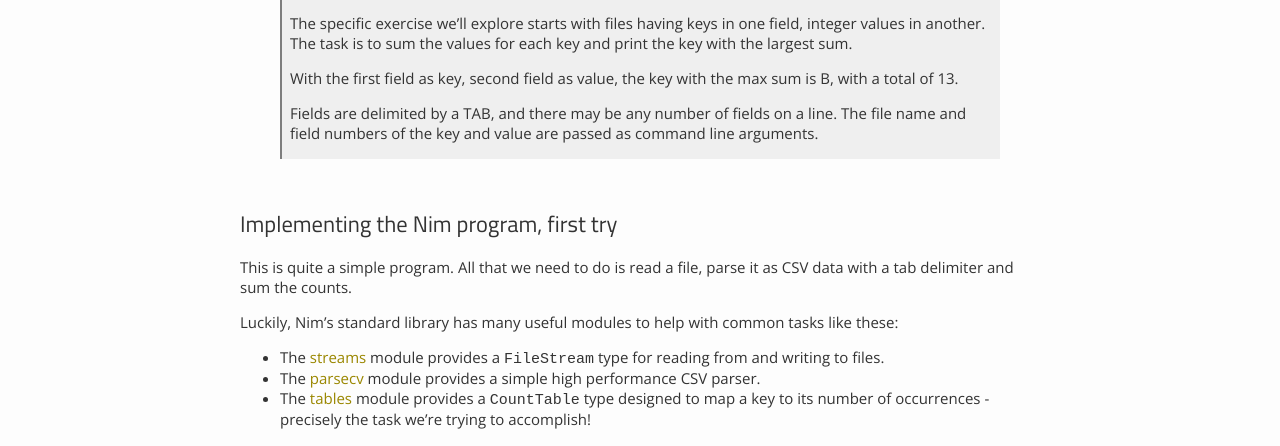
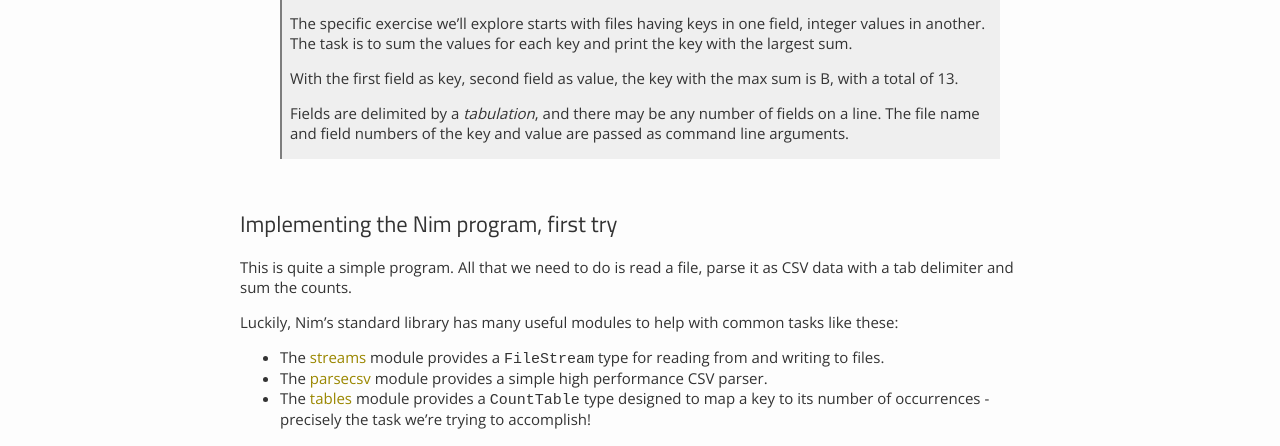
Before and after one commit to nim-lang/website, a Jekyll site: the page built from jekyll/_posts/2017-05-25-faster-command-line-tools-in-nim.md, in a window 1280 px wide and 900 px high. Shown: the part 443-889 px from the top of the window. Built offline with Jekyll 4.4.1, drawn with Linux system fonts in a browser that asks for light colours.

Commit message:
Some fixes in the "faster command line tools" articles

```diff
--- a/jekyll/_posts/2017-05-25-faster-command-line-tools-in-nim.md
+++ b/jekyll/_posts/2017-05-25-faster-command-line-tools-in-nim.md
@@ -15,7 +15,7 @@ Rather than explain the task again, I might as well quote the reference post tha
 >
 > With the first field as key, second field as value, the key with the max sum is B, with a total of 13.
 >
-> Fields are delimited by a TAB, and there may be any number of fields on a line. The file name and field numbers of the key and value are passed as command line arguments.
+> Fields are delimited by a *tabulation*, and there may be any number of fields on a line. The file name and field numbers of the key and value are passed as command line arguments.
 
 ## Implementing the Nim program, first try
 
@@ -24,7 +24,7 @@ This is quite a simple program. All that we need to do is read a file, parse it
 Luckily, Nim's standard library has many useful modules to help with common tasks like these:
 
 - The [streams](https://nim-lang.org/docs/streams.html) module provides a `FileStream` type for reading from and writing to files.
-- The [parsecv](https://nim-lang.org/docs/parsecsv.html) module provides a simple high performance CSV parser.
+- The [parsecsv](https://nim-lang.org/docs/parsecsv.html) module provides a simple high performance CSV parser.
 - The [tables](https://nim-lang.org/docs/tables.html) module provides a `CountTable` type designed to map a key to its number of occurrences - precisely the task we're trying to accomplish!
 
 The code is pretty simple, so let's start by looking at it in its entirety:
@@ -258,7 +258,6 @@ I cleared out all build artefacts (such as the `*.o` files for D and the `nimcac
 
 It turns out that the DMD compiler is much quicker than the LDC compiler. Obviously all the optimisations that LLVM makes take a little while longer to complete.
 
-
 ## Conclusion
 
 And that was the end of my little test. It turns out that Nim can certainly hold its own when it comes to parsing CSV files.
```
